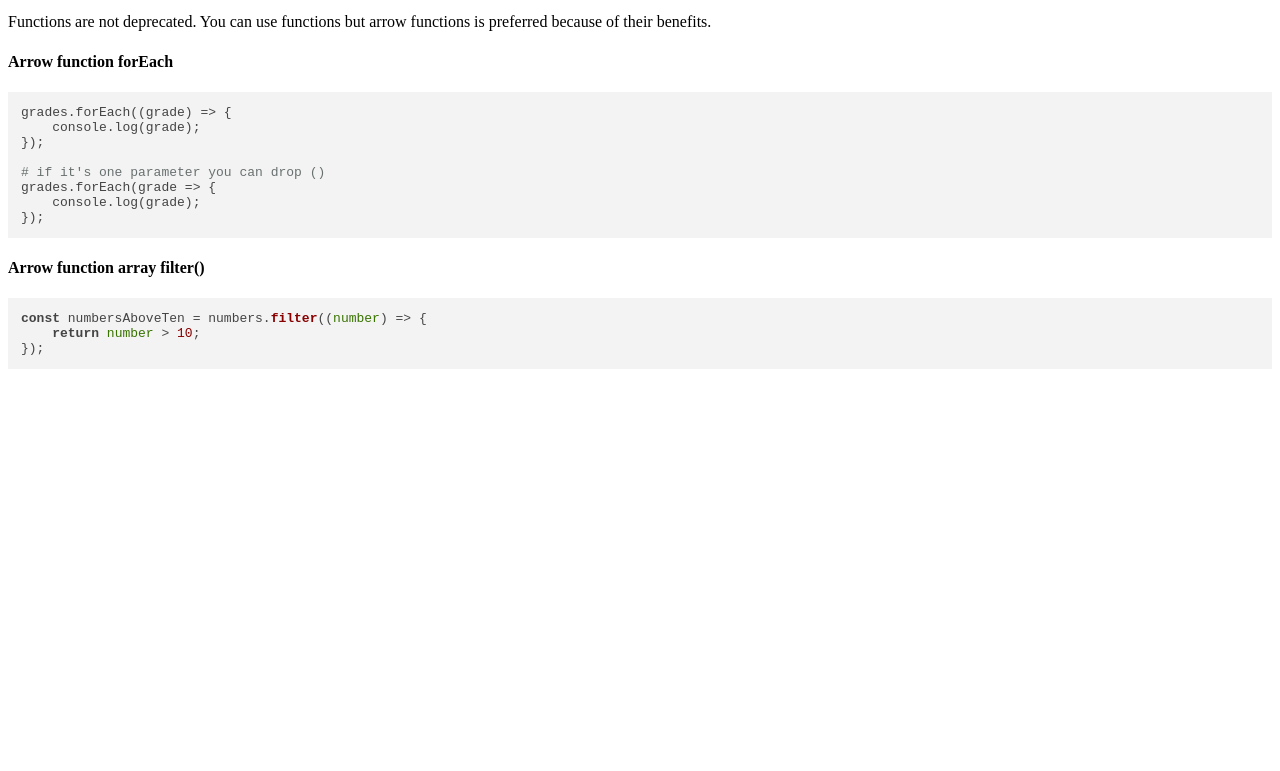
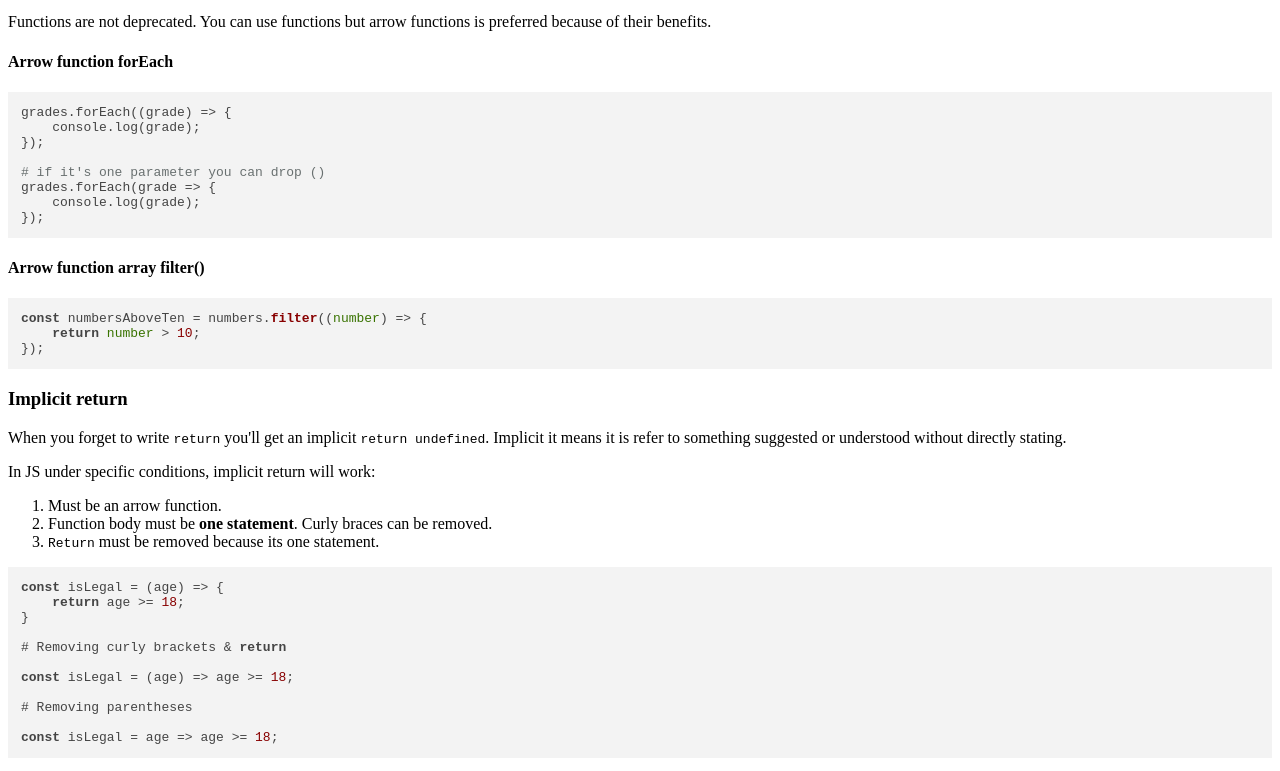
Before and after one commit to penquinking/notes, a website: page public/js.html in a window 1280 px wide. Shown: the part 7776-8547 px from the top of the page. Before the commit the page ends 8158 px from the top, so only its background shows below. Drawn offline with nearby package versions, Linux system fonts and the light colour scheme.

Commit message:
Notes added

```diff
--- a/public/js.html
+++ b/public/js.html
@@ -384,6 +384,26 @@ grades.forEach(grade =&gt; {
     return number &gt; 10;
 });
 </code></pre>
+<h3>Implicit return</h3>
+<p>When you forget to write <code>return</code> you'll get an implicit <code>return undefined</code>. Implicit it means it is refer to something suggested or understood without directly stating.</p>
+<p>In JS under specific conditions, implicit return will work:</p>
+<ol>
+<li>Must be an arrow function.</li>
+<li>Function body must be <strong>one statement</strong>. Curly braces can be removed.</li>
+<li><code>Return</code> must be removed because its one statement.</li>
+</ol>
+<pre class="hljs"><code>const isLegal = (age) =&gt; {
+    return age &gt;= 18;
+}
+
+# Removing curly brackets &amp; return
+
+const isLegal = (age) =&gt; age &gt;= 18;
+
+# Removing parentheses
+
+const isLegal = age =&gt; age &gt;= 18;
+</code></pre>
 
   </div>
 
```
Also changed, not shown: md/js.md (+24 -0 lines).
